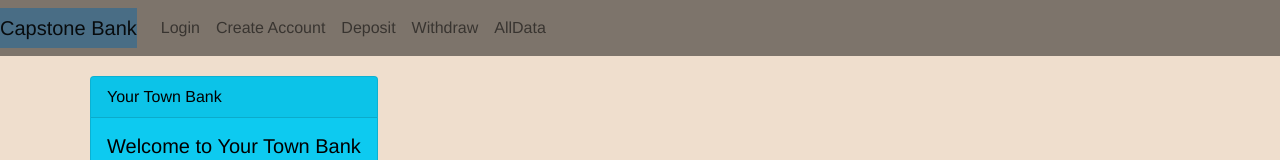
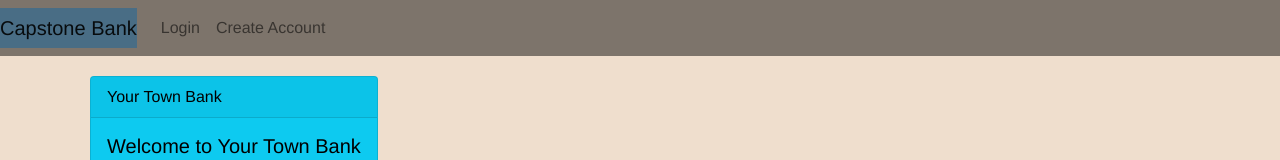
Before and after one commit to B3x0r/Capstone-Bank-CRA, a React (Create React App) app: page /login in a window 1280 px wide. Shown: the top 160 px of the page. Built offline with nearby package versions, Linux system fonts and the light colour scheme.

Commit message:
Login name display

```diff
--- a/src/App.js
+++ b/src/App.js
@@ -13,8 +13,8 @@ import { UserProvider } from './context';
 function App() {
   return (
     <HashRouter>
+      <UserProvider>
       <NavBar/>
-      <UserProvider>
         <div className="container" style={{padding: "20px"}}>
           <Routes>
             <Route path="/" element={<Home />} />
--- a/src/navbar.js
+++ b/src/navbar.js
@@ -1,7 +1,9 @@
 import React from 'react';
+import { UserContext } from './context';
 
 function NavBar() {
   const [navTab, setTab] = React.useState("home");
+  const { isLoggedin, user } = React.useContext(UserContext);
 
   React.useEffect(() => {
     if (window.location.hash.indexOf("Login") > -1) {
@@ -54,6 +56,8 @@ function NavBar() {
 
         <div className="collapse navbar-collapse" id="navbarNav">
           <ul className="navbar-nav">
+            {!isLoggedin ?
+            <>
           <li className="nav-item ">
               <a
                 className={"nav-link " + activePage("Login/")}
@@ -78,6 +82,9 @@ function NavBar() {
                 Create Account<span className="tooltiptext"></span>
               </a>
             </li>
+            </>
+            :
+            <>
             <li className="nav-item">
               <a
                 className={"nav-link " + activePage("deposit/")}
@@ -114,6 +121,11 @@ function NavBar() {
                 AllData<span className="tooltiptext"></span>
               </a>
             </li>
+            <span className="navbar-text">
+              Welcome {user.name}!
+            </span>
+            </>
+            }
           </ul>
         </div>
       </nav>
```
Also changed, not shown: 1 other file (tests, documents, lock files or other folders).
